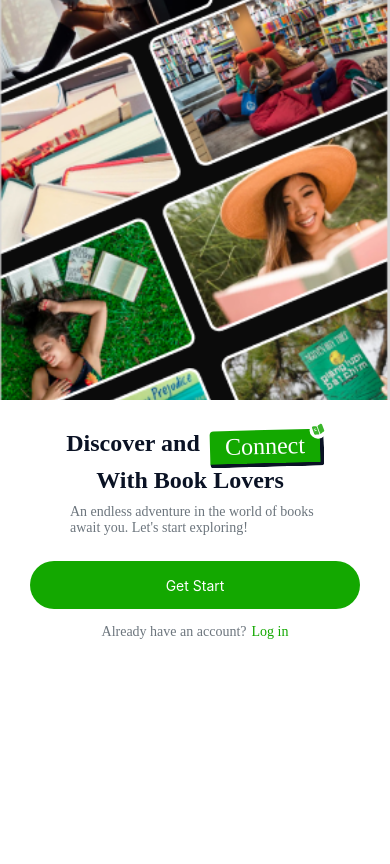
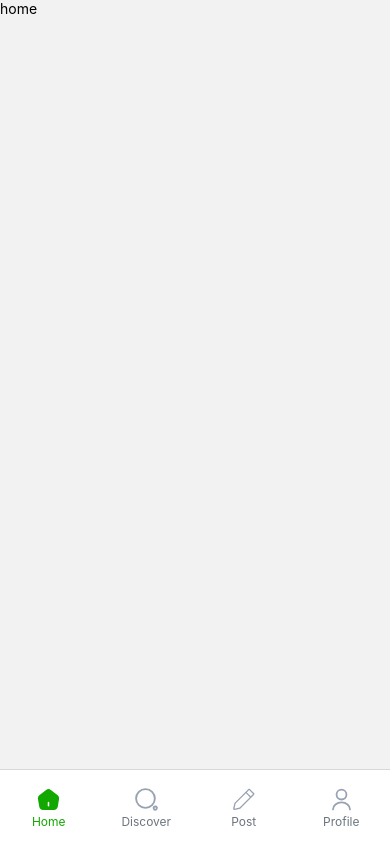
Before and after one commit to murtaza3304/WBB-App, a React Native app: screen /BottomTab in a window 390 px wide. Shown: the top 864 px of the page. Built offline with nearby package versions, Linux system fonts and the light colour scheme.

Commit message:
'bottomTab'

```diff
--- a/App.jsx
+++ b/App.jsx
@@ -1,12 +1,13 @@
 import { StyleSheet, Text, View } from 'react-native'
 import React from 'react'
 import AuthStack from './src/stacks/authStack'
+import AppStack from './src/stacks/appStack'
 import { NavigationContainer } from '@react-navigation/native'
 
 const App = () => {
   return (
     <NavigationContainer>
-      <AuthStack/>
+      <AppStack/>
     </NavigationContainer>
   )
 }
--- a/package.json
+++ b/package.json
@@ -10,6 +10,7 @@
     "test": "jest"
   },
   "dependencies": {
+    "@react-navigation/bottom-tabs": "^6.5.20",
     "@react-navigation/native": "^6.1.17",
     "@react-navigation/native-stack": "^6.9.26",
     "react": "18.2.0",
--- a/src/assets/images/assets.js
+++ b/src/assets/images/assets.js
@@ -1,3 +1,4 @@
+
 export const assets = {
   connectIcon:  `<svg width="17" height="17" viewBox="0 0 17 17" fill="none" xmlns="http://www.w3.org/2000/svg">
   <path d="M12.6372 2.83345L14.6688 8.82402C14.8345 9.31274 14.5885 9.89614 14.1203 10.1223L13.971 10.1955C13.1823 10.5865 12.1346 11.3238 11.3308 12.0346C11.0494 12.2817 10.6029 12.1579 10.4816 11.8001L8.10488 4.79182C8.04166 4.6054 8.08937 4.39822 8.22488 4.25114C8.97774 3.43967 10.223 2.523 11.1429 2.12116L11.1731 2.11091C11.7777 1.90587 12.4321 2.22885 12.6372 2.83345Z" fill="#3AB62B"/>
@@ -29,4 +30,66 @@ export const assets = {
   <path d="M18.1712 8.36791H17.5V8.33333H10V11.6667H14.7096C14.3796 12.5987 13.78 13.4025 13.0067 13.9879L13.0079 13.9871L15.5871 16.1696C15.4046 16.3354 18.3333 14.1667 18.3333 9.99999C18.3333 9.44124 18.2758 8.89583 18.1712 8.36791Z" fill="#1976D2"/>
   </svg>
   `,
+
+
+  TabBarIcons: {
+    Active: {
+      Home: `<svg width="20" height="20" viewBox="0 0 20 20" fill="none" xmlns="http://www.w3.org/2000/svg">
+      <path d="M17.3581 6.67501L11.8998 2.30834C10.8331 1.45834 9.16647 1.45001 8.10814 2.30001L2.64981 6.67501C1.86647 7.30001 1.39147 8.55 1.55814 9.53334L2.60814 15.8167C2.84981 17.225 4.15814 18.3333 5.58314 18.3333H14.4165C15.8248 18.3333 17.1581 17.2 17.3998 15.8083L18.4498 9.52501C18.5998 8.55001 18.1248 7.30001 17.3581 6.67501ZM10.6248 15C10.6248 15.3417 10.3415 15.625 9.99981 15.625C9.65814 15.625 9.37481 15.3417 9.37481 15V12.5C9.37481 12.1583 9.65814 11.875 9.99981 11.875C10.3415 11.875 10.6248 12.1583 10.6248 12.5V15Z" fill="#13A800"/>
+      </svg>
+      `,
+      Discover: `<svg width="20" height="20" viewBox="0 0 20 20" fill="none" xmlns="http://www.w3.org/2000/svg">
+      <path d="M9.17484 16.6833C13.3216 16.6833 16.6832 13.3217 16.6832 9.175C16.6832 5.02827 13.3216 1.66667 9.17484 1.66667C5.0281 1.66667 1.6665 5.02827 1.6665 9.175C1.6665 13.3217 5.0281 16.6833 9.17484 16.6833Z" fill="#13A800"/>
+      <path d="M18.3252 15.7917C18.0502 15.2833 17.4669 15 16.6835 15C16.0919 15 15.5835 15.2417 15.2835 15.6583C14.9835 16.075 14.9169 16.6333 15.1002 17.1917C15.4585 18.275 16.0835 18.5167 16.4252 18.5583C16.4752 18.5667 16.5252 18.5667 16.5835 18.5667C16.9502 18.5667 17.5169 18.4083 18.0669 17.5833C18.5085 16.9417 18.5919 16.3 18.3252 15.7917Z" fill="#13A800"/>
+      </svg>
+      `,
+      Post: `<svg width="21" height="20" viewBox="0 0 21 20" fill="none" xmlns="http://www.w3.org/2000/svg">
+      <g clip-path="url(#clip0_4998_2521)">
+      <path d="M2.84467 12.8889L1.78911 17.4444C1.7527 17.611 1.75395 17.7835 1.79276 17.9495C1.83158 18.1155 1.90699 18.2707 2.01348 18.4038C2.11997 18.537 2.25485 18.6446 2.40826 18.7189C2.56168 18.7932 2.72976 18.8323 2.90022 18.8333C2.97965 18.8414 3.05968 18.8414 3.13911 18.8333L7.72244 17.7778L16.5224 9.01111L11.6113 4.11111L2.84467 12.8889Z" fill="#13A800"/>
+      <path d="M19.2891 4.62222L16.0113 1.34444C15.7958 1.13004 15.5042 1.00967 15.2002 1.00967C14.8962 1.00967 14.6046 1.13004 14.3891 1.34444L12.5669 3.16667L17.4725 8.07222L19.2947 6.25C19.4013 6.14282 19.4858 6.01567 19.5432 5.87581C19.6007 5.73596 19.63 5.58615 19.6294 5.43496C19.6289 5.28377 19.5986 5.13416 19.5402 4.9947C19.4818 4.85525 19.3965 4.72867 19.2891 4.62222Z" fill="#13A800"/>
+      </g>
+      <defs>
+      <clipPath id="clip0_4998_2521">
+      <rect width="20" height="20" fill="white" transform="translate(0.5)"/>
+      </clipPath>
+      </defs>
+      </svg>
+
+      `,
+      Profile: `<svg width="21" height="20" viewBox="0 0 21 20" fill="none" xmlns="http://www.w3.org/2000/svg">
+      <path d="M10.5002 10C12.8013 10 14.6668 8.13452 14.6668 5.83333C14.6668 3.53215 12.8013 1.66667 10.5002 1.66667C8.19898 1.66667 6.3335 3.53215 6.3335 5.83333C6.3335 8.13452 8.19898 10 10.5002 10Z" fill="#13A800"/>
+      <path d="M10.4998 12.0833C6.3248 12.0833 2.9248 14.8833 2.9248 18.3333C2.9248 18.5667 3.10814 18.75 3.34147 18.75H17.6581C17.8915 18.75 18.0748 18.5667 18.0748 18.3333C18.0748 14.8833 14.6748 12.0833 10.4998 12.0833Z" fill="#13A800"/>
+      </svg>
+      `
+    },
+    Inactive: {
+      Home: `<svg width="20" height="20" viewBox="0 0 20 20" fill="none" xmlns="http://www.w3.org/2000/svg">
+      <path d="M10 15V12.5V15Z" fill="#98A2B3"/>
+      <path d="M10 15V12.5" stroke="#98A2B3" stroke-width="1.5" stroke-linecap="round" stroke-linejoin="round"/>
+      <path d="M8.39172 2.35001L2.61672 6.97501C1.96672 7.49167 1.55006 8.58334 1.69172 9.40001L2.80006 16.0333C3.00006 17.2167 4.13339 18.175 5.33339 18.175H14.6667C15.8584 18.175 17.0001 17.2083 17.2001 16.0333L18.3084 9.40001C18.4417 8.58334 18.0251 7.49167 17.3834 6.97501L11.6084 2.35834C10.7167 1.64167 9.27506 1.64167 8.39172 2.35001Z" stroke="#98A2B3" stroke-width="1.5" stroke-linecap="round" stroke-linejoin="round"/>
+      </svg>
+      `,
+      Discover: `<svg width="20" height="20" viewBox="0 0 20 20" fill="none" xmlns="http://www.w3.org/2000/svg">
+  <path d="M9.16651 16.6667C13.3086 16.6667 16.6665 13.3088 16.6665 9.16667C16.6665 5.02454 13.3086 1.66667 9.16651 1.66667C5.02437 1.66667 1.6665 5.02454 1.6665 9.16667C1.6665 13.3088 5.02437 16.6667 9.16651 16.6667Z" stroke="#98A2B3" stroke-width="1.5" stroke-linecap="round" stroke-linejoin="round"/>
+  <path d="M15.775 17.2415C16.2167 18.5748 17.225 18.7082 18 17.5415C18.7084 16.4748 18.2417 15.5998 16.9584 15.5998C16.0084 15.5915 15.475 16.3332 15.775 17.2415Z" stroke="#98A2B3" stroke-width="1.5" stroke-linecap="round" stroke-linejoin="round"/>
+  </svg>
+  `,
+  Post: `<svg width="21" height="20" viewBox="0 0 21 20" fill="none" xmlns="http://www.w3.org/2000/svg">
+  <g clip-path="url(#clip0_5193_441)">
+  <path d="M19.3165 4.62222L16.0553 1.34444C15.8398 1.13004 15.5482 1.00967 15.2442 1.00967C14.9402 1.00967 14.6486 1.13004 14.4331 1.34444L2.87201 12.8889L1.81645 17.4444C1.78004 17.611 1.78129 17.7835 1.82011 17.9495C1.85893 18.1155 1.93433 18.2707 2.04082 18.4038C2.14731 18.537 2.28219 18.6446 2.43561 18.7189C2.58902 18.7932 2.7571 18.8323 2.92757 18.8333C3.00699 18.8414 3.08703 18.8414 3.16645 18.8333L7.77201 17.7778L19.3165 6.24445C19.5309 6.02895 19.6512 5.73732 19.6512 5.43333C19.6512 5.12934 19.5309 4.83772 19.3165 4.62222ZM7.21645 16.7778L2.89979 17.6833L3.88312 13.45L12.5331 4.83333L15.8665 8.16667L7.21645 16.7778ZM16.6109 7.36111L13.2776 4.02778L15.2109 2.10556L18.4887 5.43889L16.6109 7.36111Z" fill="#98A2B3"/>
+  </g>
+  <defs>
+  <clipPath id="clip0_5193_441">
+  <rect width="20" height="20" fill="white" transform="translate(0.5)"/>
+  </clipPath>
+  </defs>
+  </svg>
+  `,
+  Profile: `<svg width="21" height="20" viewBox="0 0 21 20" fill="none" xmlns="http://www.w3.org/2000/svg">
+  <path d="M10.5002 10C12.8014 10 14.6668 8.13453 14.6668 5.83334C14.6668 3.53215 12.8014 1.66667 10.5002 1.66667C8.19898 1.66667 6.3335 3.53215 6.3335 5.83334C6.3335 8.13453 8.19898 10 10.5002 10Z" stroke="#98A2B3" stroke-width="1.5" stroke-linecap="round" stroke-linejoin="round"/>
+  <path d="M17.6585 18.3333C17.6585 15.1083 14.4501 12.5 10.5001 12.5C6.55013 12.5 3.3418 15.1083 3.3418 18.3333" stroke="#98A2B3" stroke-width="1.5" stroke-linecap="round" stroke-linejoin="round"/>
+  </svg>
+  `,
+    }
+  }
 }
--- /dev/null
+++ b/src/stacks/BottomTab.js
@@ -0,0 +1,79 @@
+import React from 'react';
+import { createBottomTabNavigator } from '@react-navigation/bottom-tabs';
+import { SvgXml } from 'react-native-svg';
+import { StyleSheet } from 'react-native';
+import Home from '../screens/app/home/Home';
+import Discover from '../screens/app/discover/Discover';
+import Post from '../screens/app/post/Post';
+import Profile from '../screens/app/profile/Profile';
+import { assets } from '../assets/images/assets'; // Ensure this path is correct
+import { useTheme } from '../assets/theme/Theme';
+
+const Tab = createBottomTabNavigator();
+
+const icons = {
+  Home: {
+    active: assets.TabBarIcons.Active.Home,
+    inactive: assets.TabBarIcons.Inactive.Home,
+  },
+  Discover: {
+    active: assets.TabBarIcons.Active.Discover,
+    inactive: assets.TabBarIcons.Inactive.Discover,
+  },
+  Post: {
+    active: assets.TabBarIcons.Active.Post,
+    inactive: assets.TabBarIcons.Inactive.Post,
+  },
+  Profile: {
+    active: assets.TabBarIcons.Active.Profile,
+    inactive: assets.TabBarIcons.Inactive.Profile,
+  },
+};
+
+const getTabBarIcon = (route, focused, size) => {
+  const icon = icons[route.name];
+  const iconName = focused ? icon.active : icon.inactive;
+  return <SvgXml xml={iconName} width={size} height={size} />;
+};
+
+const BottomTab = () => {
+  const theme = useTheme();
+  return (
+    <Tab.Navigator
+      screenOptions={({ route }) => ({
+        tabBarIcon: ({ focused, size }) => getTabBarIcon(route, focused, size),
+        tabBarLabelStyle: {
+          fontSize: 12,
+          paddingBottom: 15
+        },
+        tabBarIconStyle: {
+          marginTop: 15,
+        },
+        tabBarActiveTintColor: theme.green,
+        tabBarInactiveTintColor: theme.gray,
+        headerShown: false,
+        tabBarStyle: {
+          ...styles.tabBar,
+          backgroundColor: theme.background,
+        },
+      })}
+    >
+      <Tab.Screen name="Home" component={Home} />
+      <Tab.Screen name="Discover" component={Discover} />
+      <Tab.Screen name="Post" component={Post} />
+      <Tab.Screen name="Profile" component={Profile} />
+    </Tab.Navigator>
+  );
+}
+
+const styles = StyleSheet.create({
+  tabBar: {
+    height: 75,
+    position: 'absolute',
+    bottom: 0,
+    left: 0,
+    right: 0,
+  },
+});
+
+export default BottomTab;
--- a/src/stacks/appStack.js
+++ b/src/stacks/appStack.js
@@ -1,5 +1,5 @@
 import {createNativeStackNavigator} from '@react-navigation/native-stack';
-import Home from '../screens/app/home/home';
+import BottomTab from './BottomTab';
 
 const Stack = createNativeStackNavigator();
 function AppStack() {
@@ -8,8 +8,8 @@ function AppStack() {
       initialRouteName={'Home'}
       screenOptions={{headerShown: false}}>
       <Stack.Screen
-        name="Home"
-        component={Home}
+        name="BottomTab"
+        component={BottomTab}
       />
 
     </Stack.Navigator>
```
Also changed, not shown: src/stacks/bottomTabs.js (deleted), 2 other files (tests, documents, lock files or other folders).
